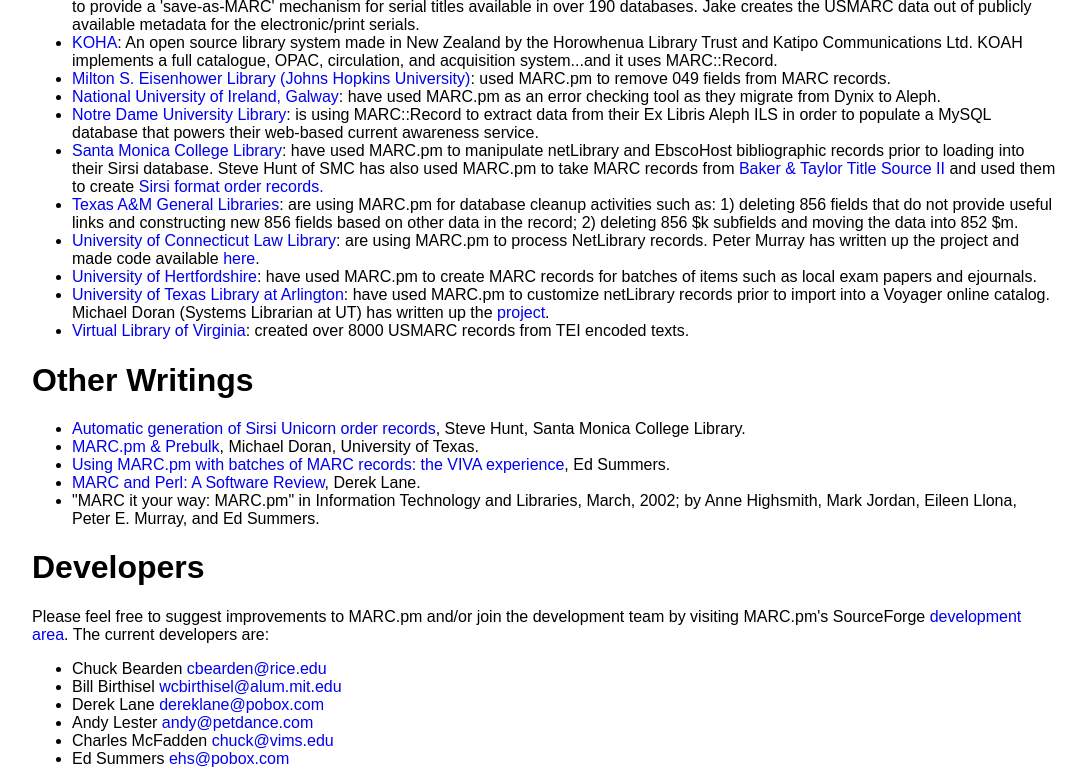
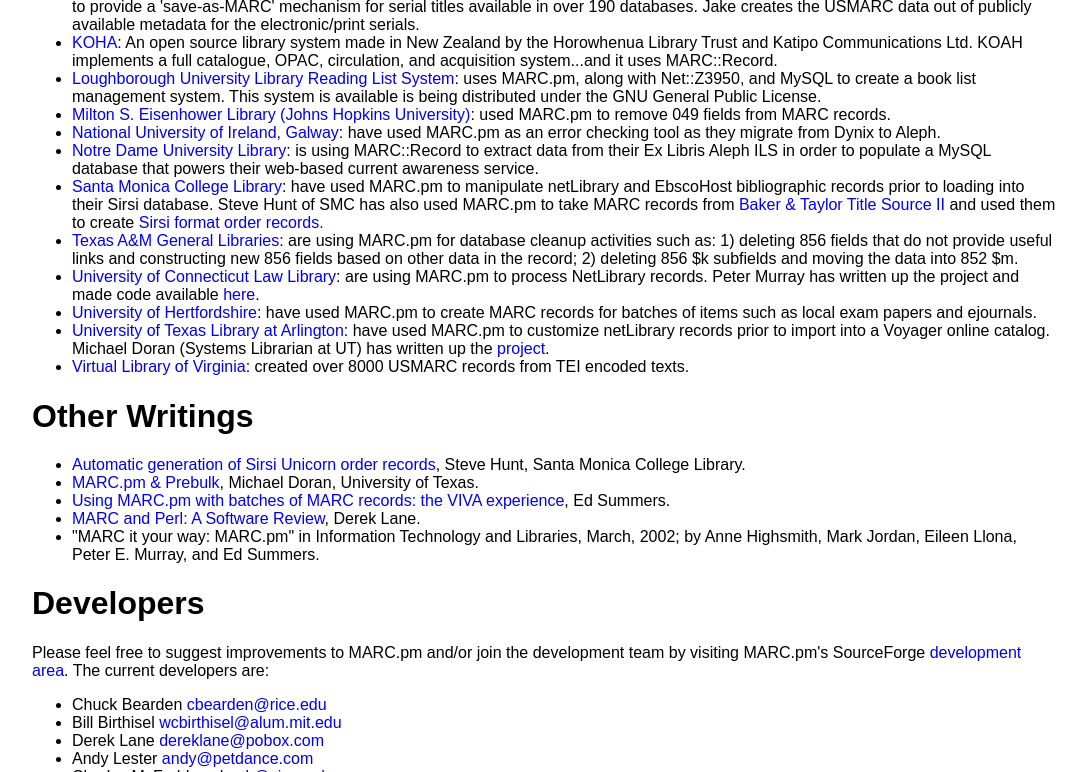
Before and after one commit to gmcharlt/marc-perl, a plain HTML site: page marc-www/htdocs/index.html in a window 1280 px wide. Shown: the part 1347-2119 px from the top of the page, without its empty margins (96-1183 px from the left). Drawn offline with Linux system fonts and the light colour scheme.

Commit message:
index.html

```diff
--- a/marc-www/htdocs/index.html
+++ b/marc-www/htdocs/index.html
@@ -133,6 +133,11 @@ made in New Zealand by the Horowhenua Library Trust and Katipo Communications
 Ltd. KOAH implements a full catalogue, OPAC, circulation, and acquisition
 system...and it uses MARC::Record.</a></li>
 
+<li><a href="http://bookworm.lboro.ac.uk/distribution.html">Loughborough
+University Library Reading List System</a>: uses MARC.pm, along with Net::Z3950,
+and MySQL to create a book list management system. This system is available is
+being distributed under the GNU General Public License.</li>
+
 <li><a href="http://milton.mse.jhu.edu/">Milton S. Eisenhower Library (Johns Hopkins University)</a>: used MARC.pm to remove 049 fields from MARC records.</li>
 
 <li><a href="http://www.library.nuigalway.ie/">National University of Ireland, Galway</a>: have used MARC.pm as an error checking tool as they migrate from Dynix to Aleph.</li>
```
